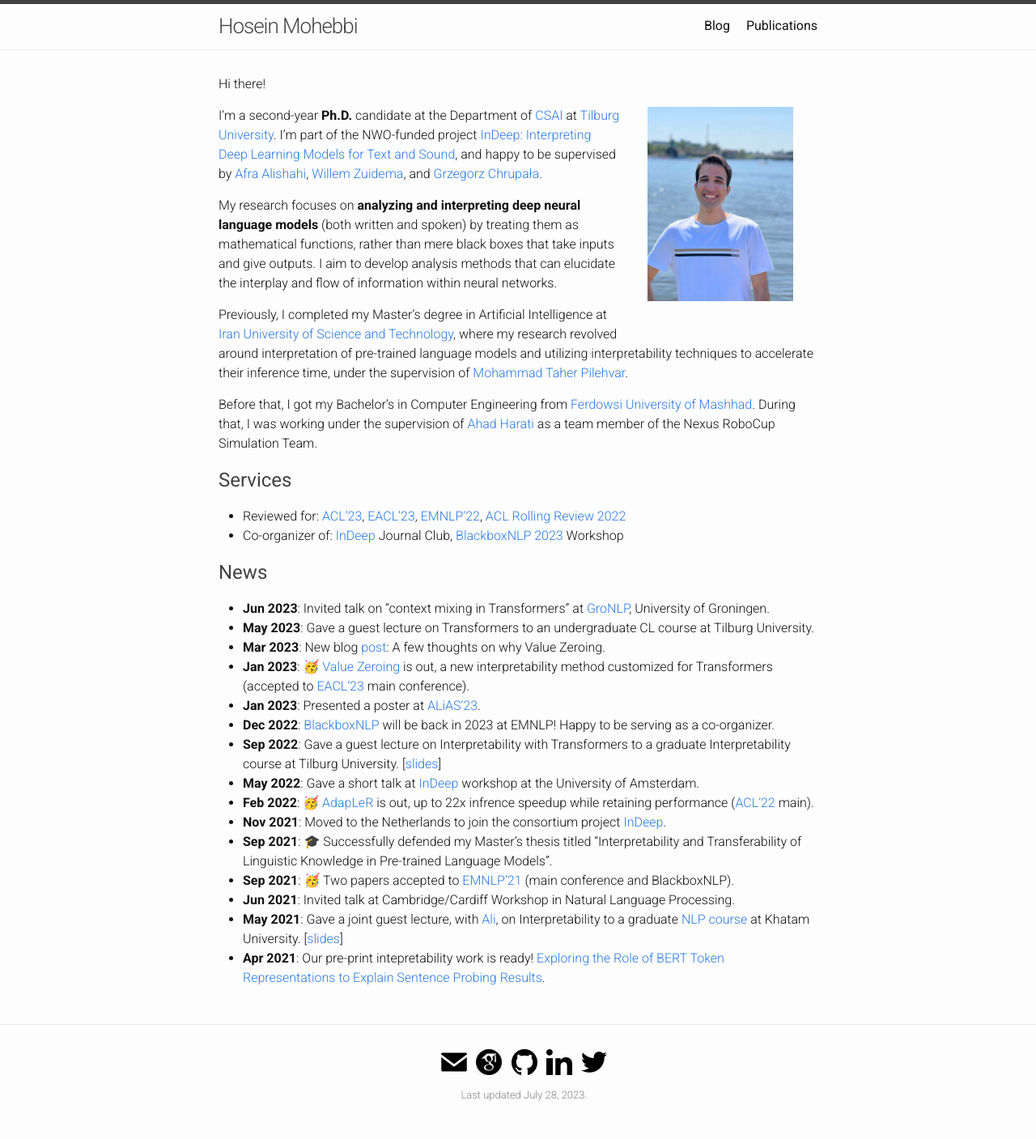
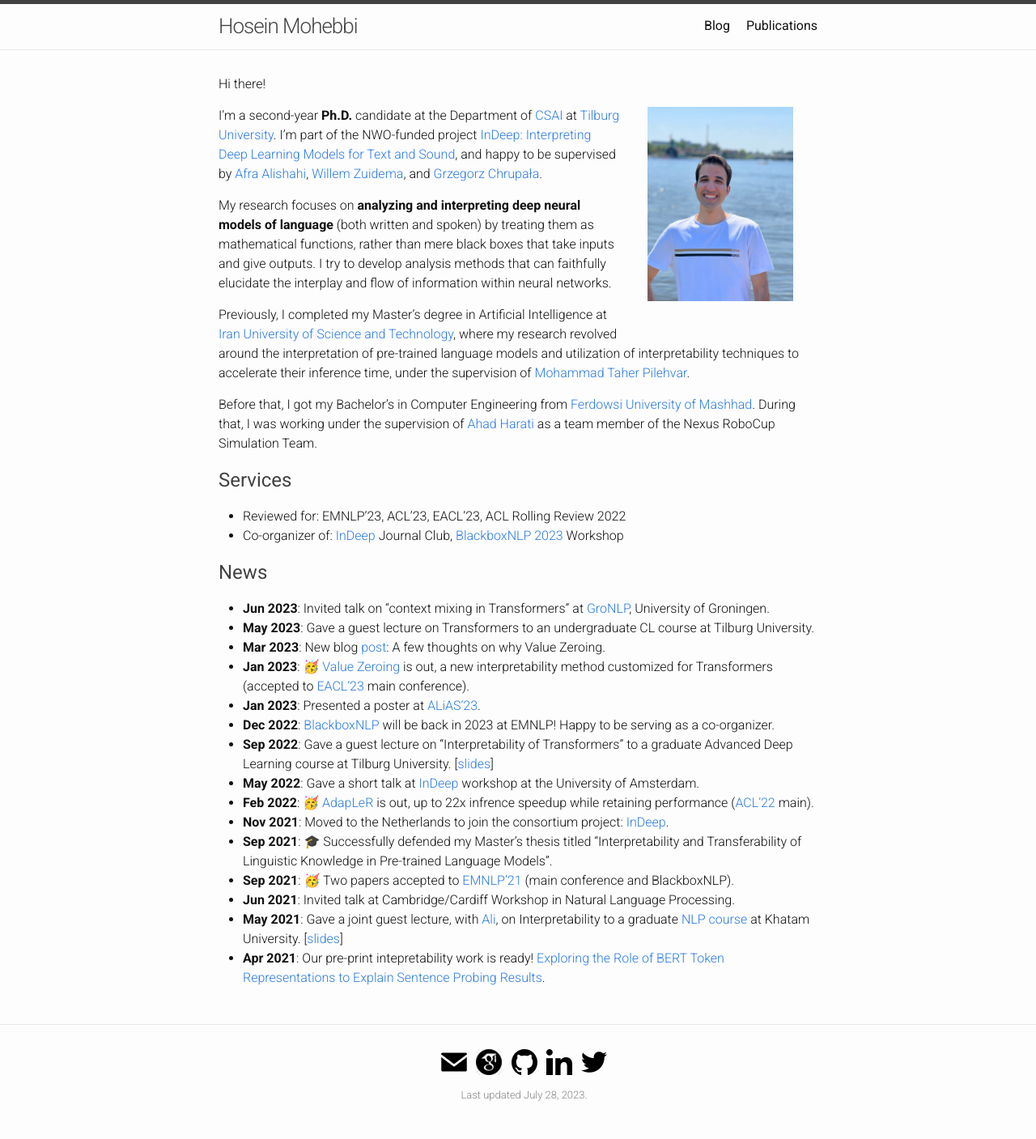
Before and after one commit to hmohebbi/hmohebbi.github.io, a Jekyll site: the page built from index.md, in a window 1280 px wide. Shown: the whole page at 81% size. Built offline with Jekyll 4.4.1, drawn with Linux system fonts in a browser that asks for light colours.

```diff
--- a/index.md
+++ b/index.md
@@ -21,19 +21,19 @@ layout: default
 
 Hi there!
 
-I'm a second-year __Ph.D.__ candidate at the Department of [CSAI](https://www.tilburguniversity.edu/about/schools/tshd/departments/dca) at [Tilburg University](https://www.tilburguniversity.edu/). I'm part of the NWO-funded project [InDeep: Interpreting Deep Learning Models for Text and Sound](https://interpretingdl.github.io/), and happy to be supervised by [Afra Alishahi](http://afra.alishahi.name/), [Willem Zuidema](https://staff.fnwi.uva.nl/w.zuidema/), and [Grzegorz Chrupała](https://grzegorz.chrupala.me/).
+I'm a second-year __Ph.D.__ candidate at the Department of [CSAI](https://www.tilburguniversity.edu/about/schools/tshd/departments/dca) at [Tilburg University](https://www.tilburguniversity.edu/). I'm part of the NWO-funded project [InDeep: Interpreting Deep Learning Models for Text and Sound](https://projects.illc.uva.nl/indeep/), and happy to be supervised by [Afra Alishahi](http://afra.alishahi.name/), [Willem Zuidema](https://staff.fnwi.uva.nl/w.zuidema/), and [Grzegorz Chrupała](https://grzegorz.chrupala.me/).
 
-My research focuses on __analyzing and interpreting deep neural language models__ (both written and spoken) by treating them as mathematical functions, rather than mere black boxes that take inputs and give outputs. I aim to develop analysis methods that can elucidate the interplay and flow of information within neural networks.
+My research focuses on __analyzing and interpreting deep neural models of language__ (both written and spoken) by treating them as mathematical functions, rather than mere black boxes that take inputs and give outputs. I try to develop analysis methods that can faithfully elucidate the interplay and flow of information within neural networks.
 
-Previously, I completed my Master’s degree in Artificial Intelligence at [Iran University of Science and Technology](http://www.iust.ac.ir/en), where my research revolved around interpretation of pre-trained language models and utilizing interpretability techniques to accelerate their inference time, under the supervision of [Mohammad Taher Pilehvar](https://pilehvar.github.io/).
+Previously, I completed my Master’s degree in Artificial Intelligence at [Iran University of Science and Technology](http://www.iust.ac.ir/en), where my research revolved around the interpretation of pre-trained language models and utilization of interpretability techniques to accelerate their inference time, under the supervision of [Mohammad Taher Pilehvar](https://pilehvar.github.io/).
 
 Before that, I got my Bachelor’s in Computer Engineering from [Ferdowsi University of Mashhad](https://en.um.ac.ir/). During that, I was working under the supervision of [Ahad Harati](http://a.harati.profcms.um.ac.ir/) as a team member of the Nexus RoboCup Simulation Team.
 
 
 
 ## <span style="color:#424242">Services </span>
-* Reviewed for: [ACL'23](https://2023.aclweb.org/), [EACL'23](https://2023.eacl.org/), [EMNLP'22](https://2022.emnlp.org/), [ACL Rolling Review 2022](https://aclrollingreview.org/)
-* Co-organizer of: [InDeep](https://interpretingdl.github.io/) Journal Club, [BlackboxNLP 2023](https://blackboxnlp.github.io/) Workshop
+* Reviewed for: EMNLP'23, ACL'23, EACL'23, ACL Rolling Review 2022
+* Co-organizer of: [InDeep](https://projects.illc.uva.nl/indeep/) Journal Club, [BlackboxNLP 2023](https://blackboxnlp.github.io/) Workshop
 
 ## <span style="color:#424242">News </span>
 * __Jun 2023__: Invited talk on "context mixing in Transformers" at [GroNLP](https://www.rug.nl/research/clcg/research/cl/), University of Groningen.
@@ -42,10 +42,10 @@ Before that, I got my Bachelor’s in Computer Engineering from [Ferdowsi Univer
 * __Jan 2023__: 🥳 [Value Zeroing](https://arxiv.org/abs/2301.12971) is out, a new interpretability method customized for Transformers (accepted to [EACL'23](https://2023.eacl.org/) main conference).
 * __Jan 2023__: Presented a poster at [ALiAS'23](https://staff.fnwi.uva.nl/w.zuidema/alias-2023/).
 * __Dec 2022__: [BlackboxNLP](https://blackboxnlp.github.io/) will be back in 2023 at EMNLP! Happy to be serving as a co-organizer.
-* __Sep 2022__: Gave a guest lecture on Interpretability with Transformers to a graduate Interpretability course at Tilburg University. \[[slides](https://drive.google.com/file/d/1Z39YSfzpzzkqAiMxVdW1nOkudfYVgj_y/view?usp=sharing)\]
-* __May 2022__: Gave a short talk at [InDeep](https://interpretingdl.github.io/) workshop at the University of Amsterdam.
+* __Sep 2022__: Gave a guest lecture on "Interpretability of Transformers" to a graduate Advanced Deep Learning course at Tilburg University. \[[slides](https://drive.google.com/file/d/1Z39YSfzpzzkqAiMxVdW1nOkudfYVgj_y/view?usp=sharing)\]
+* __May 2022__: Gave a short talk at [InDeep](https://projects.illc.uva.nl/indeep/) workshop at the University of Amsterdam.
 * __Feb 2022__: 🥳 [AdapLeR](https://aclanthology.org/2022.acl-long.1/) is out, up to 22x infrence speedup while retaining performance ([ACL'22](https://www.2022.aclweb.org/) main).
-* __Nov 2021__: Moved to the Netherlands to join the consortium project [InDeep](https://interpretingdl.github.io/).
+* __Nov 2021__: Moved to the Netherlands to join the consortium project: [InDeep](https://interpretingdl.github.io/).
 * __Sep 2021__: 🎓 Successfully defended my Master's thesis titled "Interpretability and Transferability of Linguistic Knowledge in Pre-trained Language Models".
 * __Sep 2021__: 🥳 Two papers accepted to [EMNLP'21](https://2021.emnlp.org/) (main conference and BlackboxNLP).
 * __Jun 2021__: Invited talk at Cambridge/Cardiff Workshop in Natural Language Processing.
```
